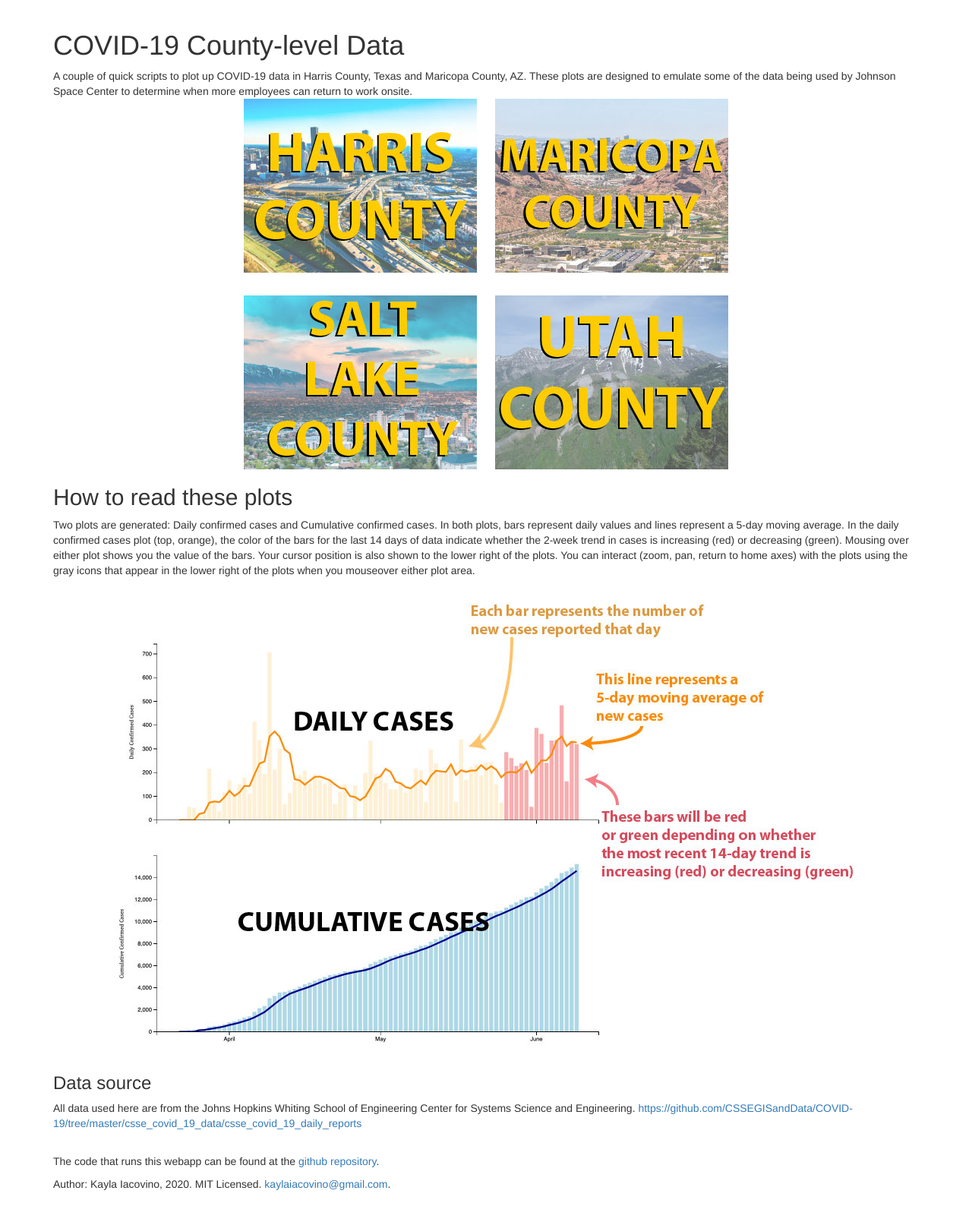
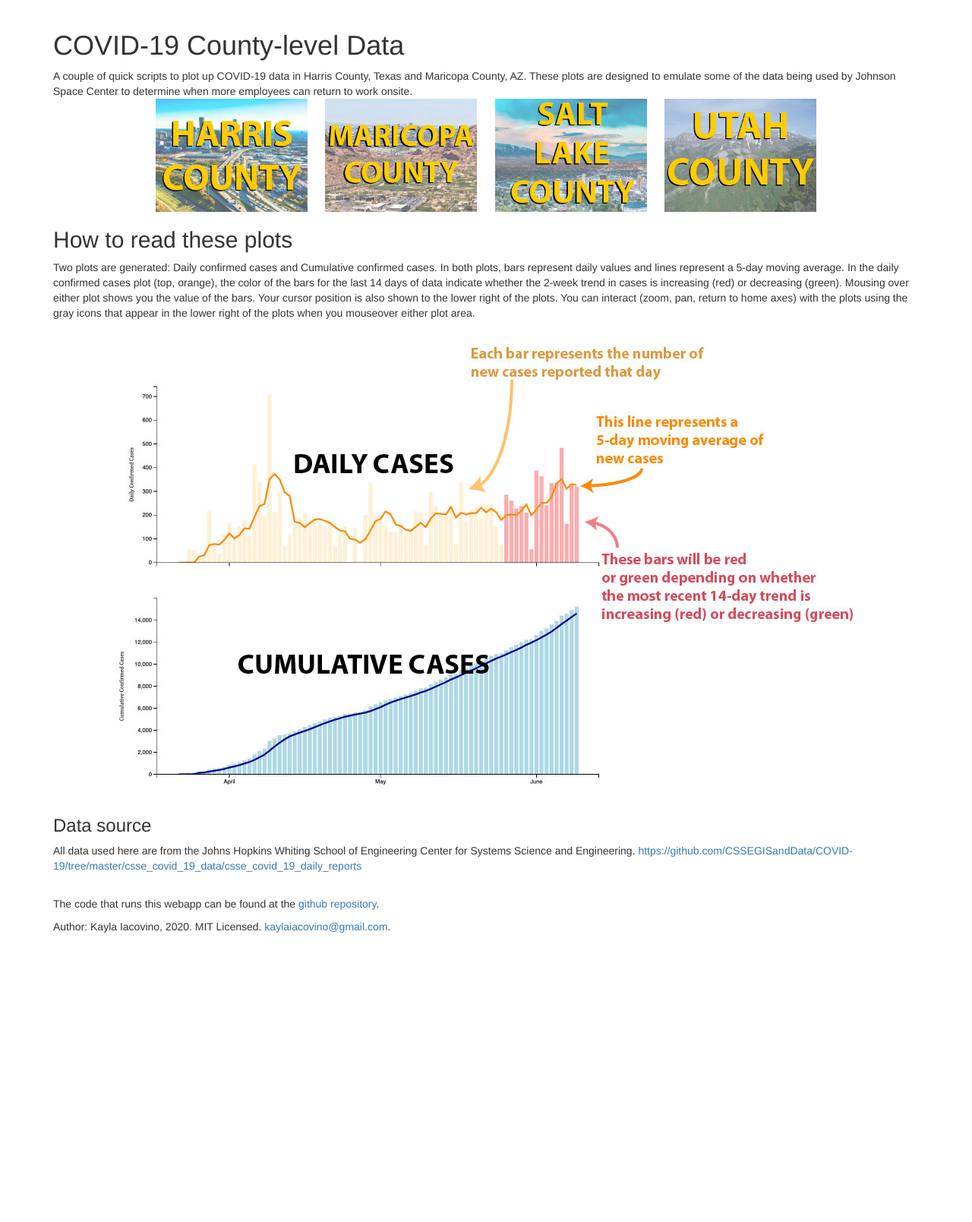
Before and after one commit to kaylai/COVID_JSC, a Django app: template uploads/core/templates/core/home.html in a window 1280 px wide. Shown: the part 52-1661 px from the top of the page at 76% size. After the commit the page ends 1280 px from the top, so only its background shows below. Run offline with Django 3.2, Linux system fonts and the light colour scheme; the template is opened without the code that fills it, so the values that code supplies are empty; parts of the project's set-up code (start-up, migrations or seed data) failed here and were passed over; some libraries are stand-ins or nearby versions.

Commit message:
Resize county images on home page

```diff
--- a/uploads/core/templates/core/home.html
+++ b/uploads/core/templates/core/home.html
@@ -13,17 +13,13 @@
 
             <table align="center">
               <tr>
-                <td><a href="harris.html"><img src="{% static "img/harris_img.jpg" %}" alt="Harris County"></a></td>
+                <td><a href="harris.html"><img src="{% static "img/harris_img.jpg" %}" width="200" alt="Harris County"></a></td>
                 <td>&nbsp;&nbsp;&nbsp;&nbsp;&nbsp;&nbsp;</td>
-                <td><a href="maricopa.html"><img src="{% static "img/maricopa_img.jpg" %}" alt="Maricopa County"></a></td>
-              </tr>
-            </table>
-            <P>&nbsp;&nbsp;&nbsp;&nbsp;&nbsp;&nbsp;</p>
-            <table align="center">
-              <tr>
-                <td><a href="salt_lake.html"><img src="{% static "img/salt_lake_img.jpg" %}" alt="Salt Lake County"></a></td>
+                <td><a href="maricopa.html"><img src="{% static "img/maricopa_img.jpg" %}" width="200" alt="Maricopa County"></a></td>
                 <td>&nbsp;&nbsp;&nbsp;&nbsp;&nbsp;&nbsp;</td>
-                <td><a href="utah.html"><img src="{% static "img/utah_img.jpg" %}" alt="Utah County"></a></td>
+                <td><a href="salt_lake.html"><img src="{% static "img/salt_lake_img.jpg" %}" width="200" alt="Salt Lake County"></a></td>
+                <td>&nbsp;&nbsp;&nbsp;&nbsp;&nbsp;&nbsp;</td>
+                <td><a href="utah.html"><img src="{% static "img/utah_img.jpg" %}" width="200" alt="Utah County"></a></td>
               </tr>
             </table>
 
```
